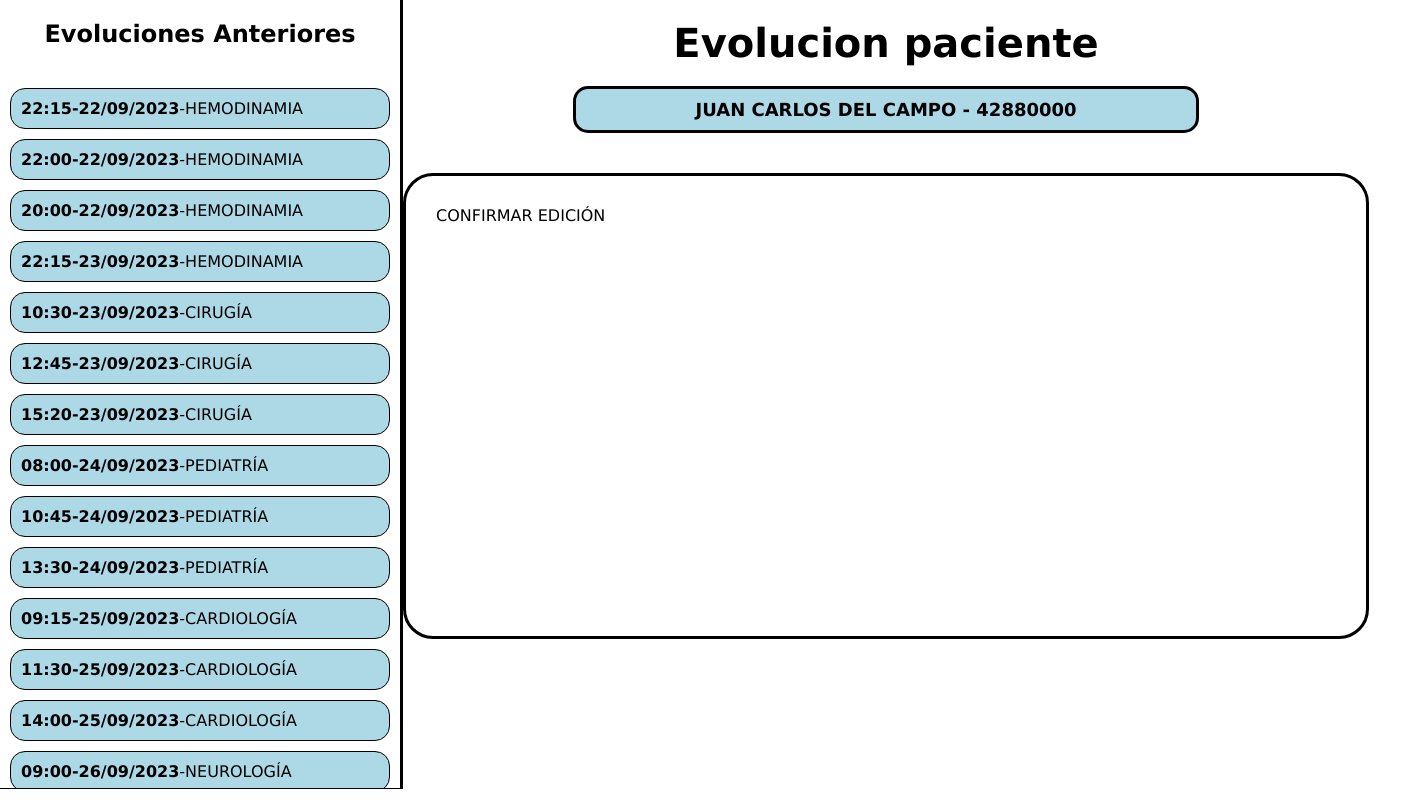
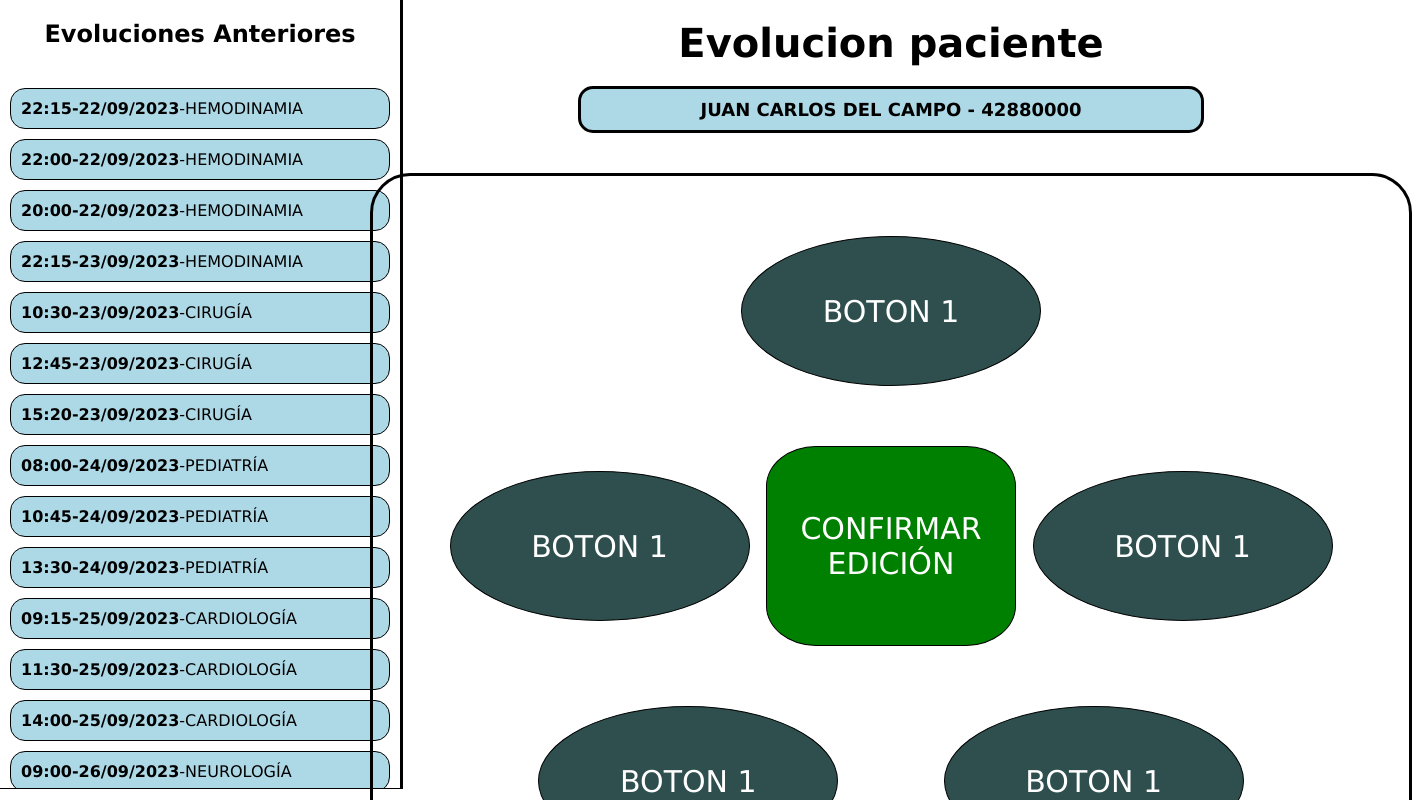
Before and after one commit to DanielAizcorbe/pae-v2, a React (Create React App) app: page / in a window 1280 px wide. Shown: the top 800 px of the page, 1412 px wide, since content can reach past the window. Built offline with nearby package versions, Linux system fonts and the light colour scheme; the HTML template or start-up script is replaced by a standard one.

Commit message:
add botones de etapas

```diff
--- a/src/App.css
+++ b/src/App.css
@@ -122,10 +122,49 @@ main > h1 {
 /* ETAPAS EVOLUCION */
 
 .etapas-container {
+  display: flex;
+  flex-direction: column;
   padding: 30px;
-  height: 50vh;
+  height: 100%;
   border: 3px solid black;
-  border-radius: 30px;
-  min-width: 900px;
+  border-radius: 40px;
+  max-width: 1200px;
+  width: 100%;
   margin-top: 40px;
+  justify-content: flex-start;
 }
+
+.btn, .btn-central {
+  text-align: center;
+  display: flex;
+  justify-content: space-evenly;
+  align-items: center;
+  color: black;
+  cursor: pointer;
+  color: white;
+  font-size: 30px;
+  border: 1px solid black;
+}
+
+.btn {
+  border-radius: 50%;
+  width: 300px;
+  height: 150px;
+  background-color: darkslategrey;
+}
+
+.btn-central {
+  width: 250px;
+  height: 200px;
+  border-radius: 20%;
+  background-color: green;
+}
+
+.b1, .b2, .b3 {
+  /*border: 1px solid black;*/
+  display: flex;
+  flex-direction: row;
+  justify-content: space-evenly;
+  align-items: center;
+  padding: 30px;
+}
--- a/src/components/EtapasEvolucion.js
+++ b/src/components/EtapasEvolucion.js
@@ -7,10 +7,30 @@ const EtapasEvolucion = () => {
 
     return (
         <div className="etapas-container">
-            <Valoracion />
-            <BotonCentral flag={FALTA_CONFIRMAR_EDICION}/>
+            <div className="b1" >
+                <button className="btn">
+                    BOTON 1
+                </button>
+            </div>
+            <div className="b2">
+                <button className="btn">
+                    BOTON 1
+                </button>
+                <BotonCentral flag={FALTA_CONFIRMAR_EDICION} />
+                <button className="btn">
+                    BOTON 1
+                </button>
+            </div>
+            <div className="b3">
+                <button className="btn">
+                    BOTON 1
+                </button>
+                <button className="btn">
+                    BOTON 1
+                </button>
+            </div>
         </div>
     );
 }
 
-export {EtapasEvolucion}
+export { EtapasEvolucion }
--- a/src/components/botones/BotonCentral.js
+++ b/src/components/botones/BotonCentral.js
@@ -4,9 +4,9 @@ import { toggleBotonCentral } from "../datos/ToggleBotonCentral";
 const BotonCentral = ({flag}) => {
 
     return (
-        <div>
+        <button className="btn-central">
             {toggleBotonCentral(flag)}
-        </div>
+        </button>
     );
 }
 
```
